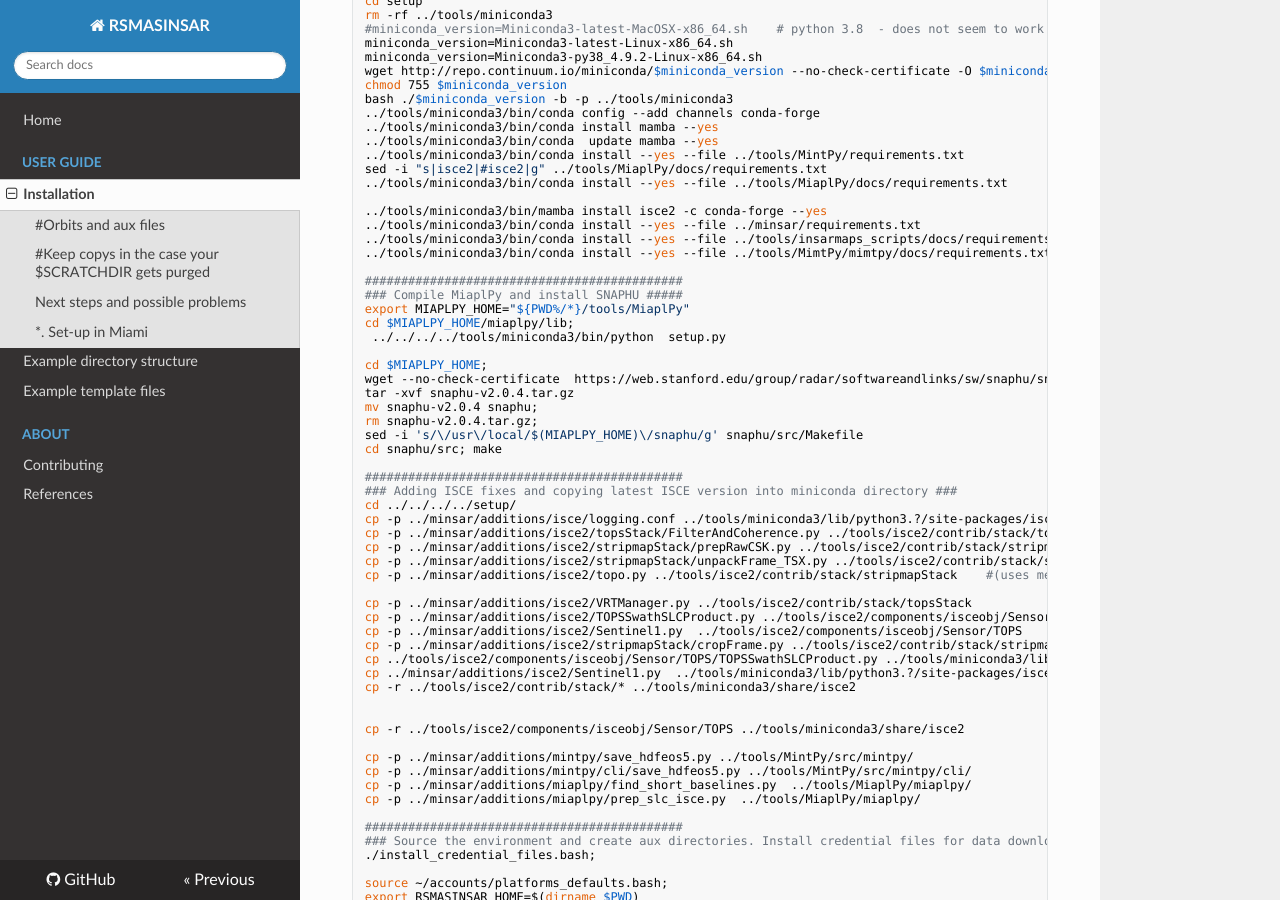
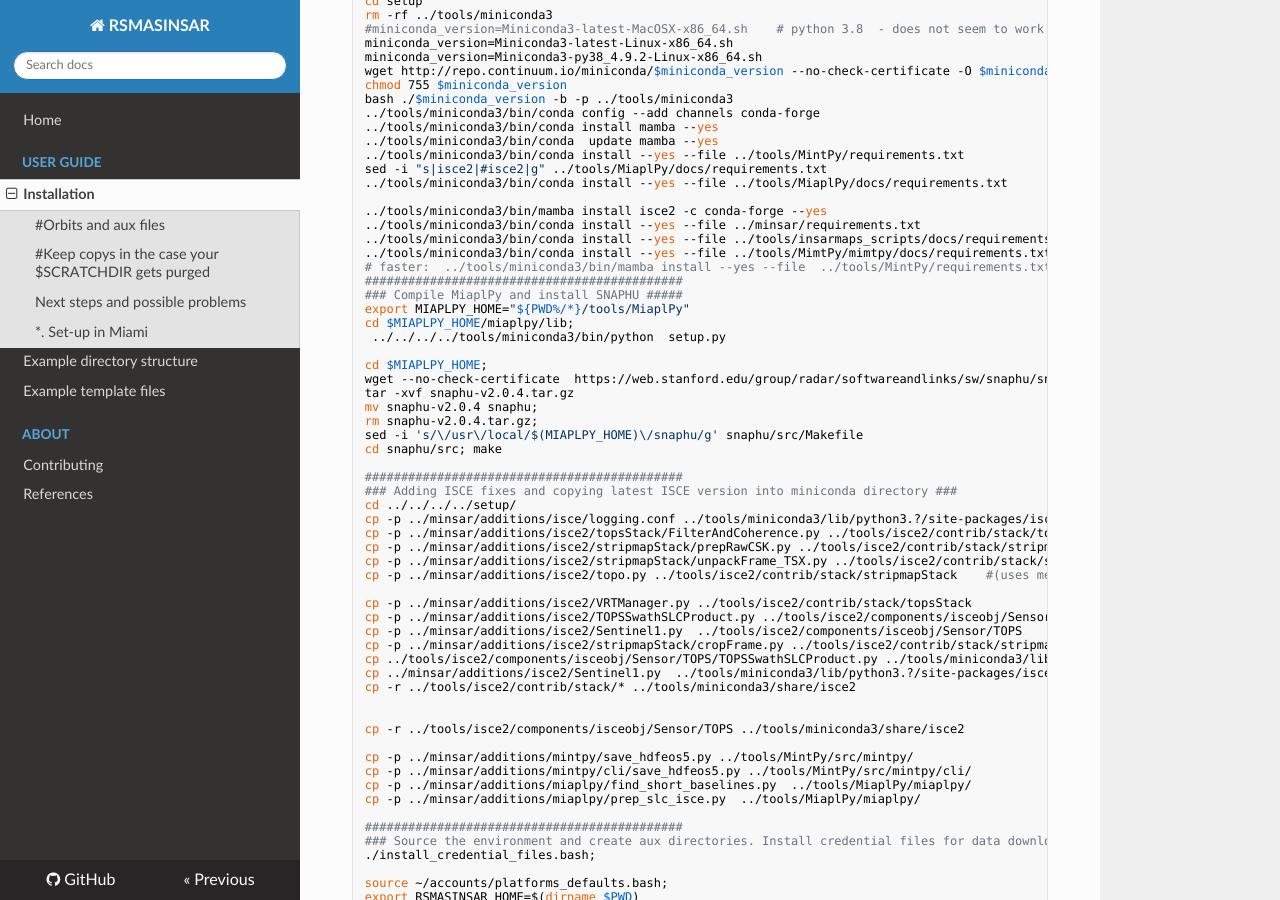
Before and after one commit to geodesymiami/rsmas_insar, an MkDocs documentation site: the page built from docs/installation.md, in a window 1280 px wide and 900 px high, scrolled down 804 px. Built offline with MkDocs 1.6.1, drawn with Linux system fonts in a browser that asks for light colours; nearby versions of some CDN libraries.

Commit message:
Update installation.md (#526)

```diff
--- a/docs/installation.md
+++ b/docs/installation.md
@@ -56,7 +56,7 @@ sed -i "s|isce2|#isce2|g" ../tools/MiaplPy/docs/requirements.txt
 ../tools/miniconda3/bin/conda install --yes --file ../minsar/requirements.txt
 ../tools/miniconda3/bin/conda install --yes --file ../tools/insarmaps_scripts/docs/requirements.txt
 ../tools/miniconda3/bin/conda install --yes --file ../tools/MimtPy/mimtpy/docs/requirements.txt
-
+# faster:  ../tools/miniconda3/bin/mamba install --yes --file  ../tools/MintPy/requirements.txt  isce2 -c conda-forge (but needs the memory of a node)
 ############################################
 ### Compile MiaplPy and install SNAPHU #####
 export MIAPLPY_HOME="${PWD%/*}/tools/MiaplPy"
```
